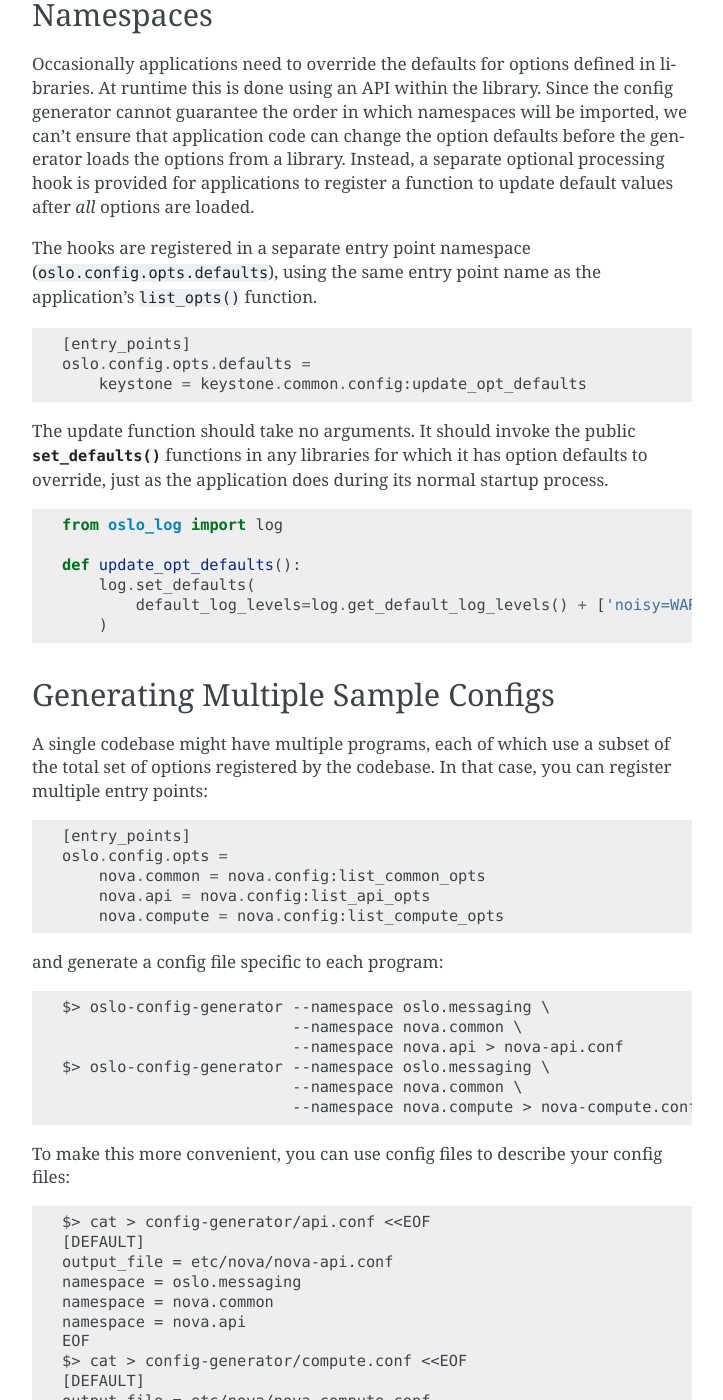
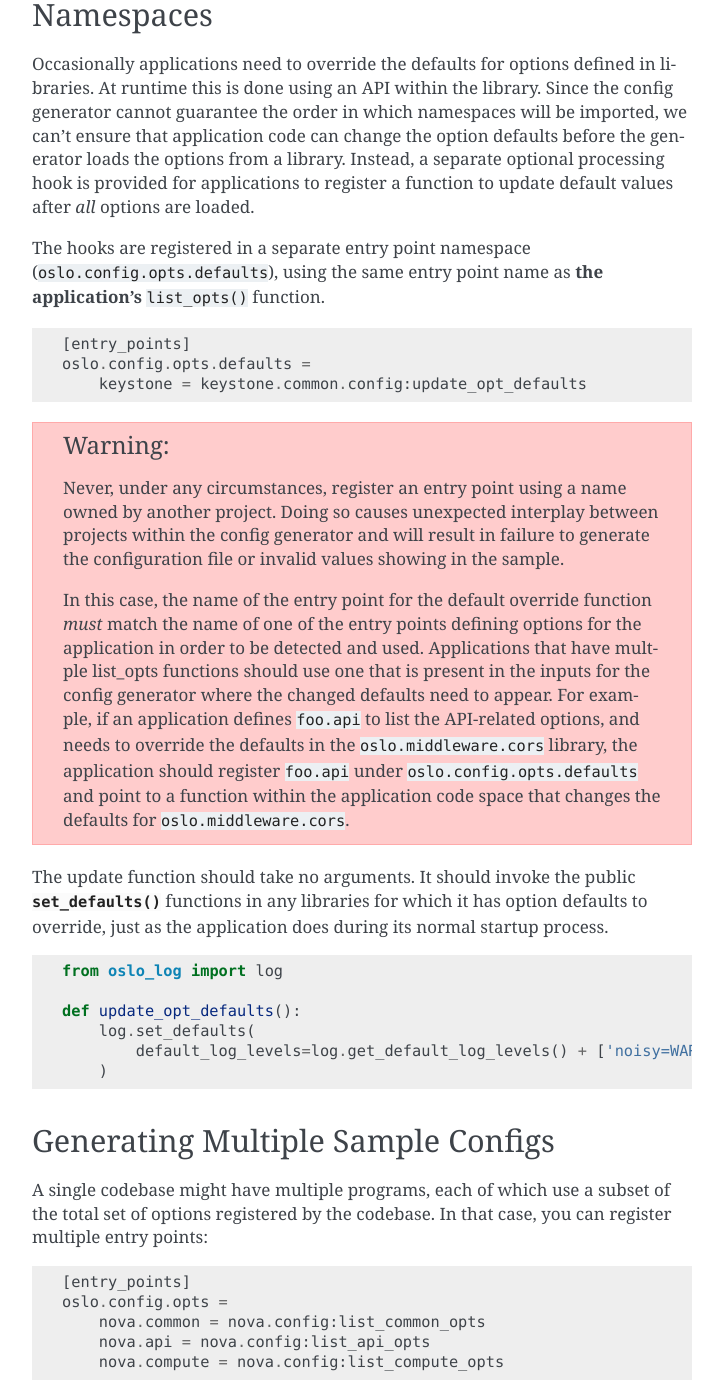
Before and after one commit to openstack/oslo.config, a Sphinx documentation site: the page built from doc/source/generator.rst, in a window 1280 px wide and 1400 px high, scrolled down 1688 px. Shown: the whole window, without its empty margins (388-1111 px from the left). Built offline with Sphinx 7.4.7, drawn with Linux system fonts in a browser that asks for light colours.

Commit message:
improve documentation about registering entry points for config generator
Change-Id: I166033ca3073325004bacaabcbee729e4cf4f809
Signed-off-by: Doug Hellmann <doug@doughellmann.com>

```diff
--- a/doc/source/generator.rst
+++ b/doc/source/generator.rst
@@ -87,13 +87,34 @@ values after *all* options are loaded.
 
 The hooks are registered in a separate entry point namespace
 (``oslo.config.opts.defaults``), using the same entry point name as
-the application's ``list_opts()`` function.
+**the application's** ``list_opts()`` function.
 
 ::
 
   [entry_points]
   oslo.config.opts.defaults =
       keystone = keystone.common.config:update_opt_defaults
+
+.. warning::
+
+   Never, under any circumstances, register an entry point using a
+   name owned by another project. Doing so causes unexpected interplay
+   between projects within the config generator and will result in
+   failure to generate the configuration file or invalid values
+   showing in the sample.
+
+   In this case, the name of the entry point for the default override
+   function *must* match the name of one of the entry points defining
+   options for the application in order to be detected and
+   used. Applications that have multple list_opts functions should use
+   one that is present in the inputs for the config generator where
+   the changed defaults need to appear. For example, if an application
+   defines ``foo.api`` to list the API-related options, and needs to
+   override the defaults in the ``oslo.middleware.cors`` library, the
+   application should register ``foo.api`` under
+   ``oslo.config.opts.defaults`` and point to a function within the
+   application code space that changes the defaults for
+   ``oslo.middleware.cors``.
 
 The update function should take no arguments. It should invoke the
 public :func:`set_defaults` functions in any libraries for which it
```
